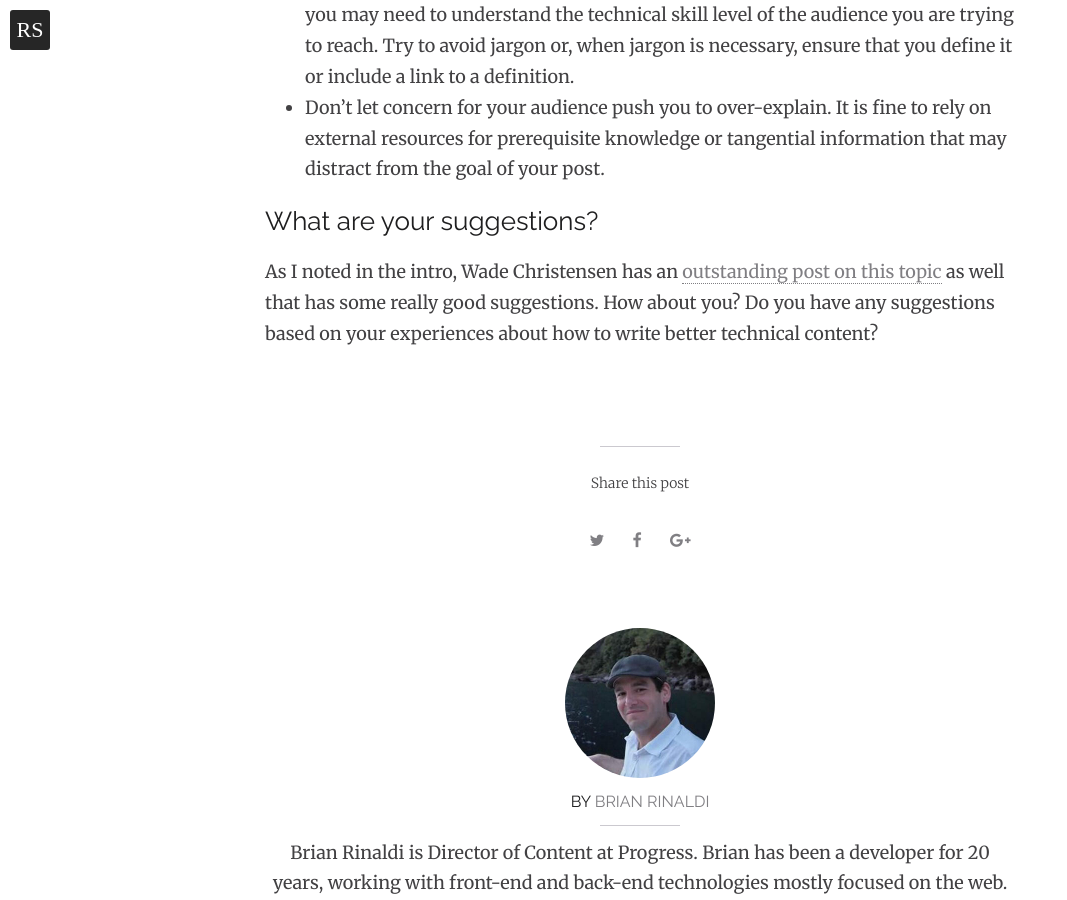
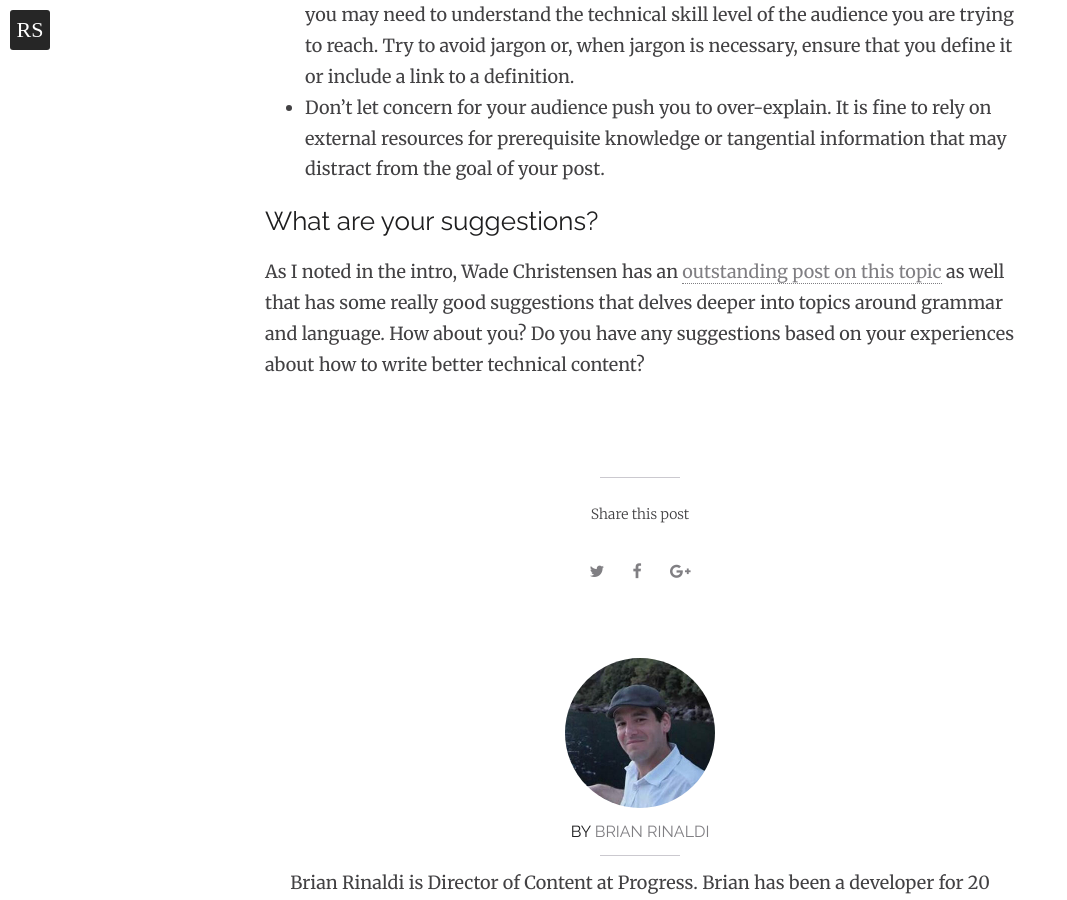
Before and after one commit to remotesynth/remotesynth.github.io, a Jekyll site: the page built from _posts/2019-05-23-writing-technical-posts.md, in a window 1280 px wide and 900 px high, scrolled down 4445 px. Shown: the whole window, without its empty margins (0-1067 px from the left). Built offline with Jekyll 4.4.1, drawn with Linux system fonts in a browser that asks for light colours; a script that is not in the unit is left out; comment, search, counter and statistics services are not loaded.

Commit message:
Update 2019-05-23-writing-technical-posts.md

```diff
--- a/_posts/2019-05-23-writing-technical-posts.md
+++ b/_posts/2019-05-23-writing-technical-posts.md
@@ -60,4 +60,4 @@ Here are some tips for being yourself and knowing your audience:
 
 ## What are your suggestions?
 
-As I noted in the intro, Wade Christensen has an [outstanding post on this topic](https://dev.to/astuteape/a-guide-to-better-technical-writing-1mdg) as well that has some really good suggestions. How about you? Do you have any suggestions based on your experiences about how to write better technical content?
+As I noted in the intro, Wade Christensen has an [outstanding post on this topic](https://dev.to/astuteape/a-guide-to-better-technical-writing-1mdg) as well that has some really good suggestions that delves deeper into topics around grammar and language. How about you? Do you have any suggestions based on your experiences about how to write better technical content?
```
